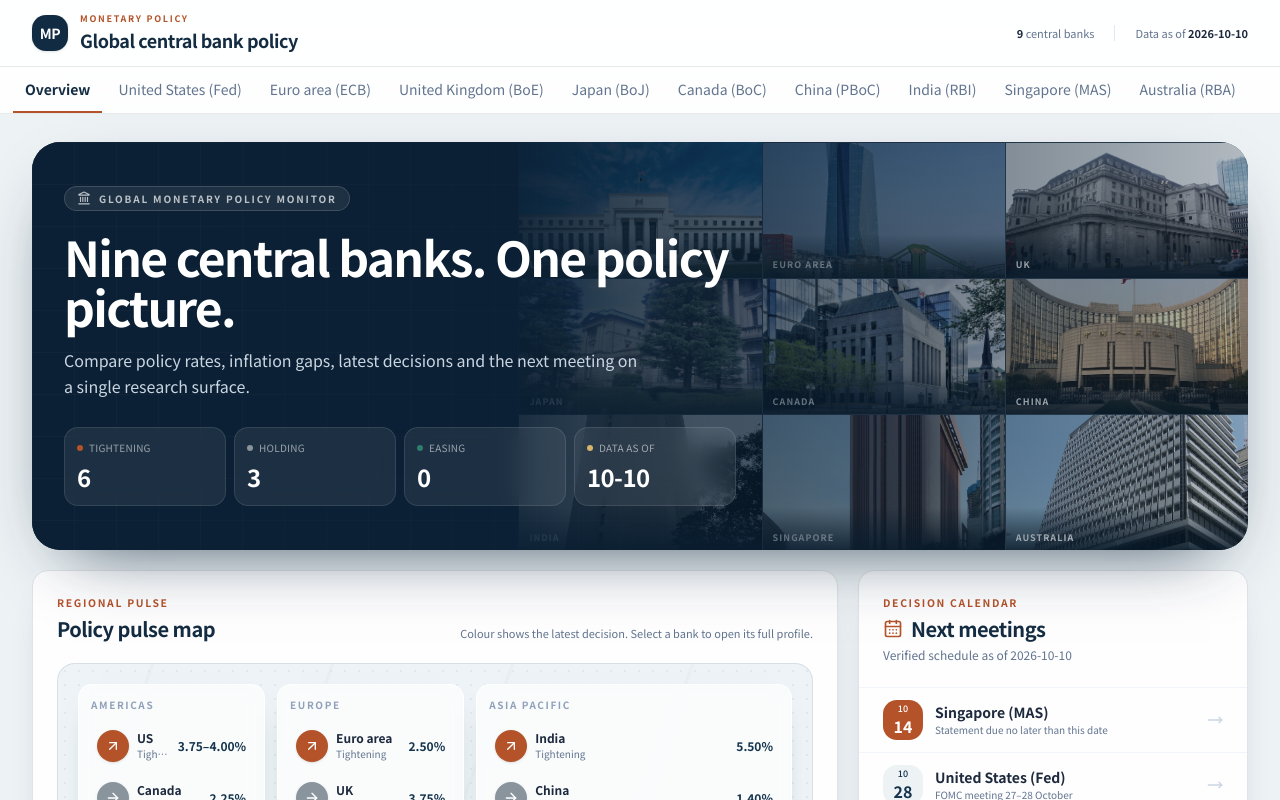
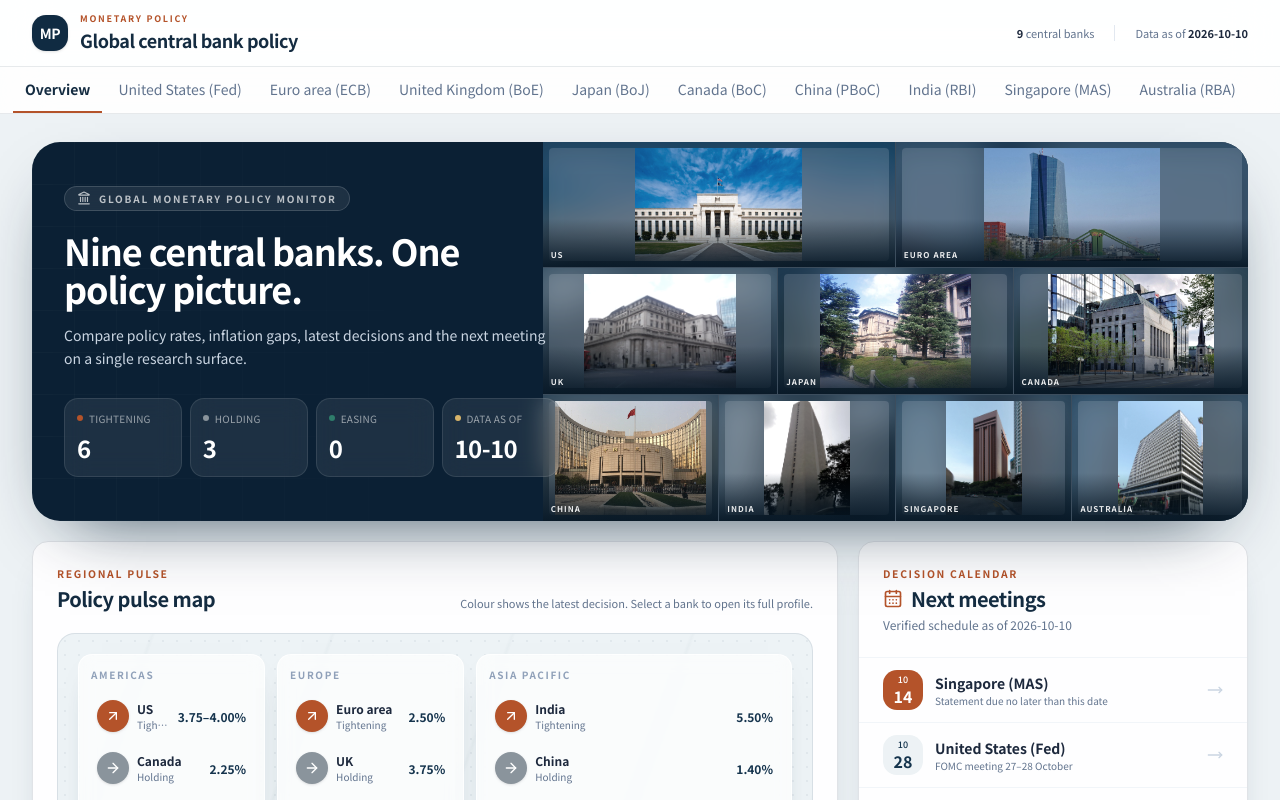
Before and after one commit to carolinezy99-wq/genesis, a Next.js app: page / in a window 1280 px wide. Shown: the top 800 px of the page. Built offline with nearby package versions, Linux system fonts and the light colour scheme.

Commit message:
Refine overview imagery and remove duplicate status

```diff
--- a/src/components/bank-card.tsx
+++ b/src/components/bank-card.tsx
@@ -10,7 +10,7 @@
 import { chartName, kindLabel, presentBank, sourceTitle, ui, type Locale } from "@/lib/copy"
 import { history, HISTORY_CHECKED_ON } from "@/lib/history"
 import { inflationPathFor } from "@/lib/inflation-path"
-import { metricsFor, signed, stanceColor } from "@/lib/metrics"
+import { metricsFor, signed } from "@/lib/metrics"
 import { headquarters } from "@/lib/places"
 import { policyProfiles } from "@/lib/policy-profile"
 
@@ -112,14 +112,6 @@
               </button>
             </h2>
             <p className="mt-1.5 text-sm text-slate-300">{role}</p>
-            <p className="mt-4 inline-flex flex-wrap items-center gap-x-2 gap-y-1 text-sm text-slate-200">
-              <span className="inline-flex items-center gap-1.5 font-medium"><span className="h-2.5 w-2.5 rounded-full" style={{ backgroundColor: stanceColor[m.stance] }} />{view.stanceLabel}</span>
-              <span className="text-white/30">·</span>
-              <span>{view.cycleSize}</span>
-              <span className="text-white/30">·</span>
-              <span className="tabular-nums">{bank.cycle.date}</span>
-              <SourceLink source={bank.primarySource} locale={locale} />
-            </p>
             <p className="mt-3 text-[11px] text-white/40">
               {copy.portrait} · <a href={bank.head.photoPageUrl} target="_blank" rel="noopener noreferrer" className="underline decoration-white/25 underline-offset-2 hover:text-white/70">{copy.biography}</a>
             </p>
--- a/src/components/overview-hero.tsx
+++ b/src/components/overview-hero.tsx
@@ -8,7 +8,17 @@
 import { metricsFor, stanceColor, summary } from "@/lib/metrics"
 import { headquarters } from "@/lib/places"
 
-const featured = ["fed", "ecb", "boe", "boj", "boc", "pboc", "rbi", "mas", "rba"]
+const featured = [
+  { id: "fed", layout: "col-span-6" },
+  { id: "ecb", layout: "col-span-6" },
+  { id: "boe", layout: "col-span-4" },
+  { id: "boj", layout: "col-span-4" },
+  { id: "boc", layout: "col-span-4" },
+  { id: "pboc", layout: "col-span-3" },
+  { id: "rbi", layout: "col-span-3" },
+  { id: "mas", layout: "col-span-3" },
+  { id: "rba", layout: "col-span-3" },
+]
 
 const stanceIcon = {
   tightening: ArrowUpRight,
@@ -34,42 +44,51 @@
   return (
     <div className="grid gap-5">
       <section className="hero-shell relative overflow-hidden rounded-[1.75rem] bg-[#0b2034] text-white shadow-[0_28px_70px_-38px_rgba(8,30,49,0.9)]">
-        <div className="absolute inset-y-0 right-0 hidden w-[60%] lg:grid lg:grid-cols-3 lg:grid-rows-3">
-          {featured.map((id) => {
+        <div className="absolute inset-y-0 right-0 hidden w-[58%] grid-cols-12 grid-rows-3 gap-px bg-white/20 lg:grid">
+          {featured.map(({ id, layout }) => {
             const place = headquarters[id]
             const bank = banks.find((item) => item.id === id)
             return place ? (
-              <div key={id} className="relative overflow-hidden border-l border-t border-white/15 first:border-t-0">
+              <div key={id} className={`group relative overflow-hidden bg-[#17344b] ${layout}`}>
                 <Image
                   src={`${process.env.NEXT_PUBLIC_BASE_PATH ?? ""}${place.image}`}
-                  alt={place.alt[locale]}
+                  alt=""
+                  aria-hidden="true"
                   fill
                   priority
-                  sizes="260px"
-                  className="object-cover opacity-75 saturate-[.78] contrast-[1.06]"
+                  sizes="360px"
+                  className="scale-110 object-cover opacity-35 blur-lg saturate-75"
                 />
+                <div className="absolute inset-1.5 overflow-hidden rounded-[4px] bg-[#e6ecef]/15 shadow-[0_10px_24px_-14px_rgba(0,0,0,.8)]">
+                  <Image
+                    src={`${process.env.NEXT_PUBLIC_BASE_PATH ?? ""}${place.image}`}
+                    alt={place.alt[locale]}
+                    fill
+                    priority
+                    sizes="360px"
+                    className="object-contain saturate-[.82] contrast-[1.04] transition duration-500 group-hover:scale-[1.02]"
+                  />
+                </div>
+                <div className="pointer-events-none absolute inset-x-0 bottom-0 h-12 bg-gradient-to-t from-[#071725]/90 to-transparent" />
                 {bank ? (
-                  <div className="absolute inset-x-0 bottom-0 bg-gradient-to-t from-[#071725]/85 via-[#071725]/45 to-transparent px-2.5 pt-6 pb-1.5">
-                    <span className="block truncate text-[9px] font-semibold tracking-[0.12em] text-white/85 uppercase">
-                      {chartName(bank, locale)}
-                    </span>
-                  </div>
+                  <span className="absolute right-2 bottom-1.5 left-2 block truncate text-[8px] font-semibold tracking-[0.13em] text-white/90 uppercase">
+                    {chartName(bank, locale)}
+                  </span>
                 ) : null}
               </div>
             ) : null
           })}
         </div>
-        <div className="pointer-events-none absolute inset-0 bg-[linear-gradient(90deg,#0b2034_0%,rgba(11,32,52,.98)_36%,rgba(11,32,52,.74)_51%,rgba(11,32,52,.08)_100%)]" />
-        <div className="pointer-events-none absolute inset-0 hero-grid opacity-20" />
+        <div className="pointer-events-none absolute inset-y-0 left-0 w-[47%] hero-grid opacity-20" />
 
-        <div className="relative z-10 max-w-3xl px-5 py-7 sm:px-8 sm:py-9 lg:py-11">
+        <div className="relative z-10 px-5 py-7 sm:px-8 sm:py-9 lg:w-[46%] lg:py-11">
           <div className="inline-flex items-center gap-2 rounded-full border border-white/15 bg-white/8 px-3 py-1 text-[10px] font-semibold tracking-[0.18em] text-white/70 uppercase backdrop-blur">
             <Landmark className="h-3.5 w-3.5" /> {label("全球货币政策观察", "Global monetary policy monitor")}
           </div>
-          <h2 className="mt-5 max-w-2xl text-3xl leading-[1.05] font-semibold tracking-[-0.035em] sm:text-5xl">
+          <h2 className="mt-5 max-w-2xl text-3xl leading-[1.08] font-semibold tracking-[-0.03em] sm:text-4xl">
             {label("九家央行，一张政策全景图。", "Nine central banks. One policy picture.")}
           </h2>
-          <p className="mt-4 max-w-xl text-sm leading-relaxed text-slate-300 sm:text-base">
+          <p className="mt-4 max-w-xl text-sm leading-relaxed text-slate-300">
             {label("对照政策利率、通胀缺口、最近决策与下一次会议。", "Compare policy rates, inflation gaps, latest decisions and the next meeting on a single research surface.")}
           </p>
           <div className="mt-7 grid max-w-2xl grid-cols-2 gap-2 sm:grid-cols-4">
--- a/src/lib/places.ts
+++ b/src/lib/places.ts
@@ -86,7 +86,7 @@
     },
   },
   pboc: {
-    image: "/buildings/pboc.jpg",
+    image: "/buildings/pboc-flag.jpg",
     width: 1100,
     height: 825,
     alt: { en: "People's Bank of China headquarters, Beijing", zh: "中国人民银行总行，北京" },
```
Also changed, not shown: public/buildings/pboc-flag.jpg (added).
